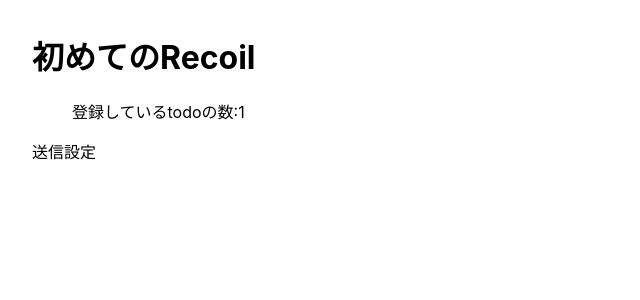
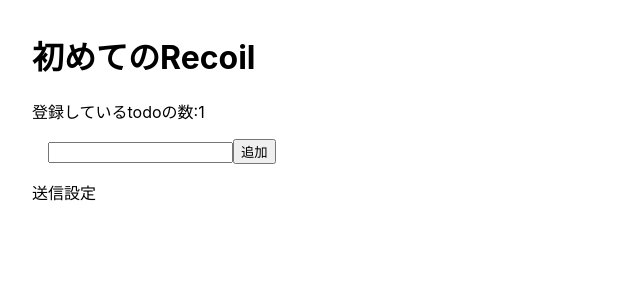
Before and after one commit to k-nanao/react-recoil, a React (Create React App) app: page / in a window 1280 px wide. Shown: the top 300 px of the page, without its empty margins (0-640 px from the left). Built offline with nearby package versions, Linux system fonts and the light colour scheme.

Commit message:
propsの型エラー

```diff
--- a/src/App.css
+++ b/src/App.css
@@ -1,3 +1,7 @@
 .container {
   margin: 2rem;
 }
+
+.inner {
+  margin: 1rem;
+}
--- /dev/null
+++ b/src/components/TodoItem.tsx
@@ -0,0 +1,20 @@
+import React from 'react';
+import { DATA } from '../types/DataType';
+
+// interface PROPS {
+//   id: number;
+//   todo: string;
+//   title: string;
+//   isComplete: boolean;
+// }
+
+const TodoItem: React.FC<DATA> = ({ todo }) => {
+  return (
+    <div>
+      <ul key={todo.id}></ul>
+      <div key={todo.id}>{todo.title}</div>
+    </div>
+  );
+};
+
+export default TodoItem;
--- /dev/null
+++ b/src/components/TodoItemCreator.tsx
@@ -0,0 +1,41 @@
+import React, { useState } from 'react';
+import { useRecoilState } from 'recoil';
+import { todoListState } from '../State/atom';
+
+const TodoItemCreator = () => {
+  const [title, setTitle] = useState<string>('');
+  const [todoList, setTodoList] = useRecoilState(todoListState);
+
+  const handleChange = (e: React.ChangeEvent<HTMLInputElement>) => {
+    setTitle(e.target.value);
+  };
+
+  const handleAdd = () => {
+    setTodoList((oldTodoList) => [
+      ...oldTodoList,
+      {
+        id: getId(),
+        // useStateの
+        title: title,
+        isComplete: false,
+      },
+    ]);
+    setTitle('');
+  };
+
+  return (
+    <div>
+      <div className='inner'>
+        <input type='text' onChange={(e) => handleChange(e)} value={title} />
+        <button onClick={() => handleAdd()}>追加</button>
+      </div>
+    </div>
+  );
+};
+
+export default TodoItemCreator;
+
+let id = 1;
+function getId() {
+  return id++;
+}
--- a/src/components/TodoList.tsx
+++ b/src/components/TodoList.tsx
@@ -1,23 +1,20 @@
 import React, { useState } from 'react';
 import { useRecoilValue } from 'recoil';
 import { todoListState } from '../State/atom';
-import { INPUTVALUE } from '../types/DataType';
+import TodoItem from './TodoItem';
+import TodoItemCreator from './TodoItemCreator';
 import TodoListStatus from './TodoListStatus';
 
 const TodoList = () => {
-  const [title, setTitle] = useState<INPUTVALUE | ''>('');
   const todoList = useRecoilValue(todoListState);
 
   return (
     <div>
       <h1>初めてのRecoil</h1>
+      <TodoListStatus />
+      <TodoItemCreator />
       {todoList.map((todo) => (
-        <>
-          <ul key={todo.id}>
-            <TodoListStatus />
-          </ul>
-          <div key={todo.id}>{todo.title}</div>
-        </>
+        <TodoItem key={todo.id} todo={todo} />
       ))}
     </div>
   );
--- a/src/types/DataType.ts
+++ b/src/types/DataType.ts
@@ -3,7 +3,3 @@
   title: string;
   isComplete: boolean;
 };
-
-export type INPUTVALUE = {
-  inputvalue?: string;
-};
```
